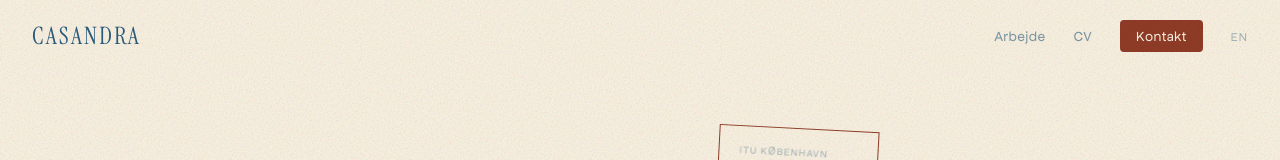
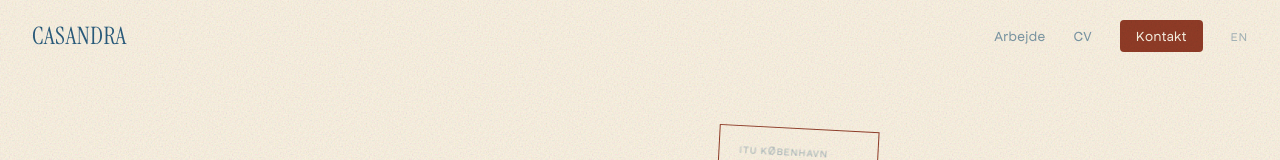
Before and after one commit to casandralpedersen/casandra-portfolio, a React (Vite) app: page / in a window 1280 px wide. Shown: the top 160 px of the page. Built offline with nearby package versions, Linux system fonts and the light colour scheme.

Commit message:
Reducer letter-spacing på Casandra-logoet

```diff
--- a/src/components/Nav.jsx
+++ b/src/components/Nav.jsx
@@ -62,7 +62,7 @@ export default function Nav() {
     >
       <NavLink
         to="/"
-        className="font-logo text-2xl tracking-widest uppercase hover:opacity-70 transition-opacity"
+        className="font-logo text-2xl tracking-wide uppercase hover:opacity-70 transition-opacity"
       >
         Casandra
       </NavLink>
```
